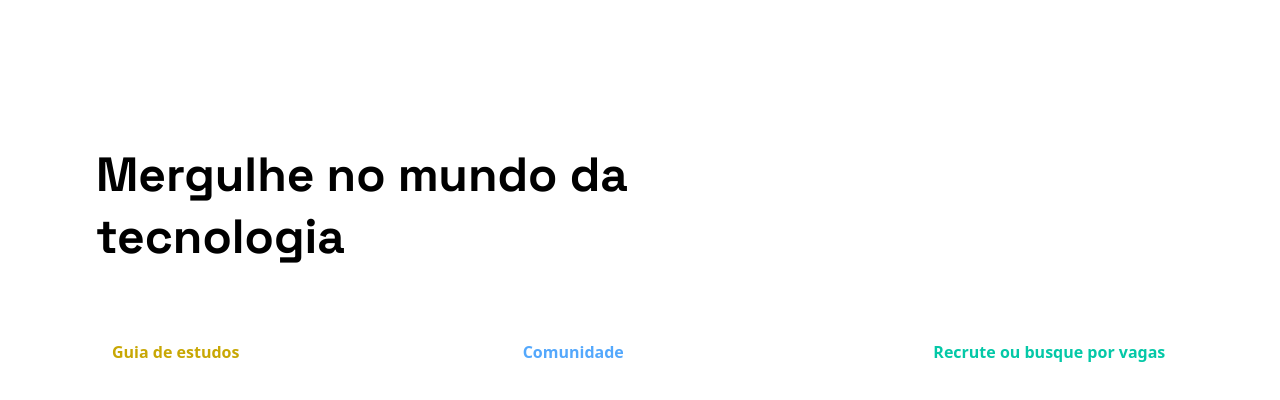
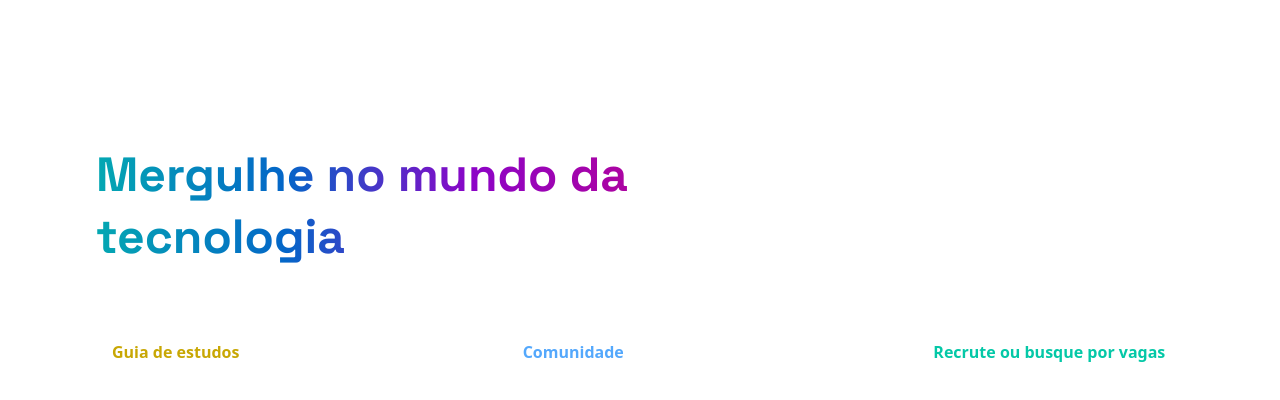
Before and after one commit to dansenpir/programeiros, a Next.js app: page /components/Home/Dive in a window 1280 px wide. Shown: the top 400 px of the page. Built offline with nearby package versions, Linux system fonts and the light colour scheme.

Commit message:
style: update dark and light theme colors

```diff
--- a/src/pages/components/Home/Dive/index.tsx
+++ b/src/pages/components/Home/Dive/index.tsx
@@ -1,9 +1,10 @@
+import styles from './styles.module.css';
 import BoxDive from './BoxDive';
 
 export default function Dive() {
   return (
     <section>
-      <h1 className='font-grotesk font-bold text-2xl md:text-3xl lg:text-4xl xl:text-5xl px-10 xl:px-24 xl:leading-24 mt-36 w-4/5 md:w-3/5'>
+      <h1 className={`${styles.textRainbow} font-grotesk font-bold text-2xl md:text-3xl lg:text-4xl xl:text-5xl px-10 xl:px-24 xl:leading-24 mt-36 w-4/5 md:w-3/5`}>
         Mergulhe no mundo da tecnologia
       </h1>
       <div className='flex flex-col md:flex-row justify-between mt-16 mx-10 md:mx-0'>
--- /dev/null
+++ b/src/pages/components/Home/Dive/styles.module.css
@@ -0,0 +1,11 @@
+.textRainbow {
+  background: linear-gradient(
+    89.36deg,
+    #04c8a7 0.55%,
+    #0466c8 37.12%,
+    #8c04c7 61.33%,
+    #c80480 99.45%
+  );
+  background-clip: text;
+  -webkit-text-fill-color: transparent;
+}
--- a/src/pages/components/Home/Highlight/index.tsx
+++ b/src/pages/components/Home/Highlight/index.tsx
@@ -7,7 +7,7 @@ export default function Highlight() {
         <h1 className='text-xl md:text-2xl lg:text-4xl lg:leading-10 xl:text-5xl xl:leading-24 text-dark dark:text-white font-grotesk font-bold w-auto md:w-5/6 xl:w-4/6'>
           Aprenda programação na prática com outros membros da comunidade.
         </h1>
-        <h3 className='font-overpass font-light text-white text-sm md:text-md lg:text-xl lg:leading-7 xl:text-2-5xl xl:leading-9 pt-6 md:w-5/6 lg:w-4/6 xl:w-3/6'>
+        <h3 className='font-overpass font-light text-green text-sm md:text-md lg:text-xl lg:leading-7 xl:text-2-5xl xl:leading-9 pt-6 md:w-5/6 lg:w-4/6 xl:w-3/6'>
           Traceje rotas de estudo, encontre vagas e descubra mais sobre
           programação.
         </h3>
```
